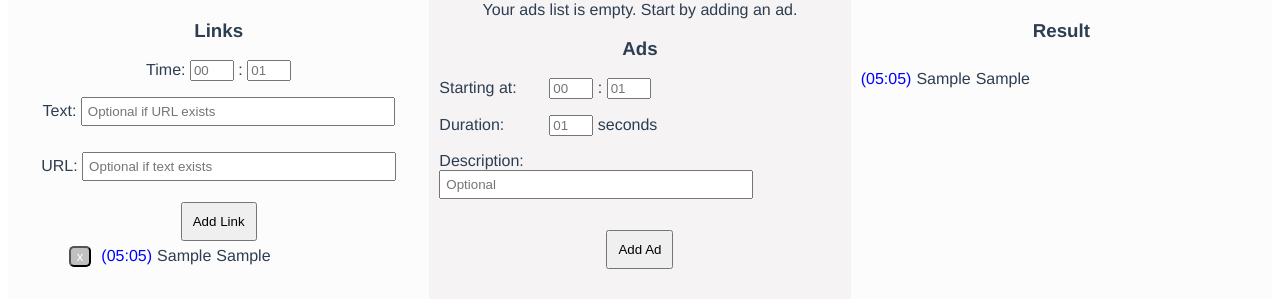
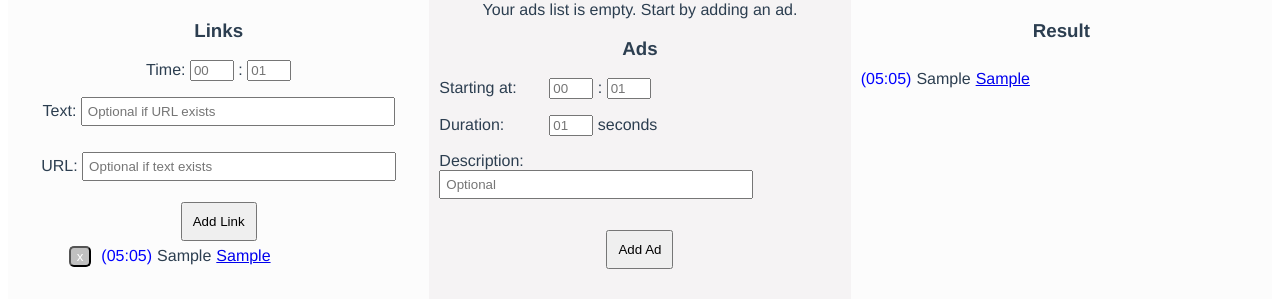
Before and after one commit to serdarcevher/podcast-link-shifter, a Vue app: page / in a window 1280 px wide. Both pictures are taken after typing "5", "5", "Sample", "Sample" into the empty fields and a click on the button "Add Link". Shown: the part 402-710 px from the top of the page. Built offline with nearby package versions, Linux system fonts and the light colour scheme.

Commit message:
Display URLs as links

```diff
--- a/src/components/ListElement.vue
+++ b/src/components/ListElement.vue
@@ -10,7 +10,9 @@
         </div>
 
         <span v-if="dataElement.text" v-text="dataElement.text" class="mr-1"></span>
-        <span v-if="dataElement.url" v-text="dataElement.url"></span>
+        <span v-if="dataElement.url">
+            <a :href="dataElement.url" target="_blank" v-text="dataElement.url"></a>
+        </span>
     </li>
 </template>
 
```
